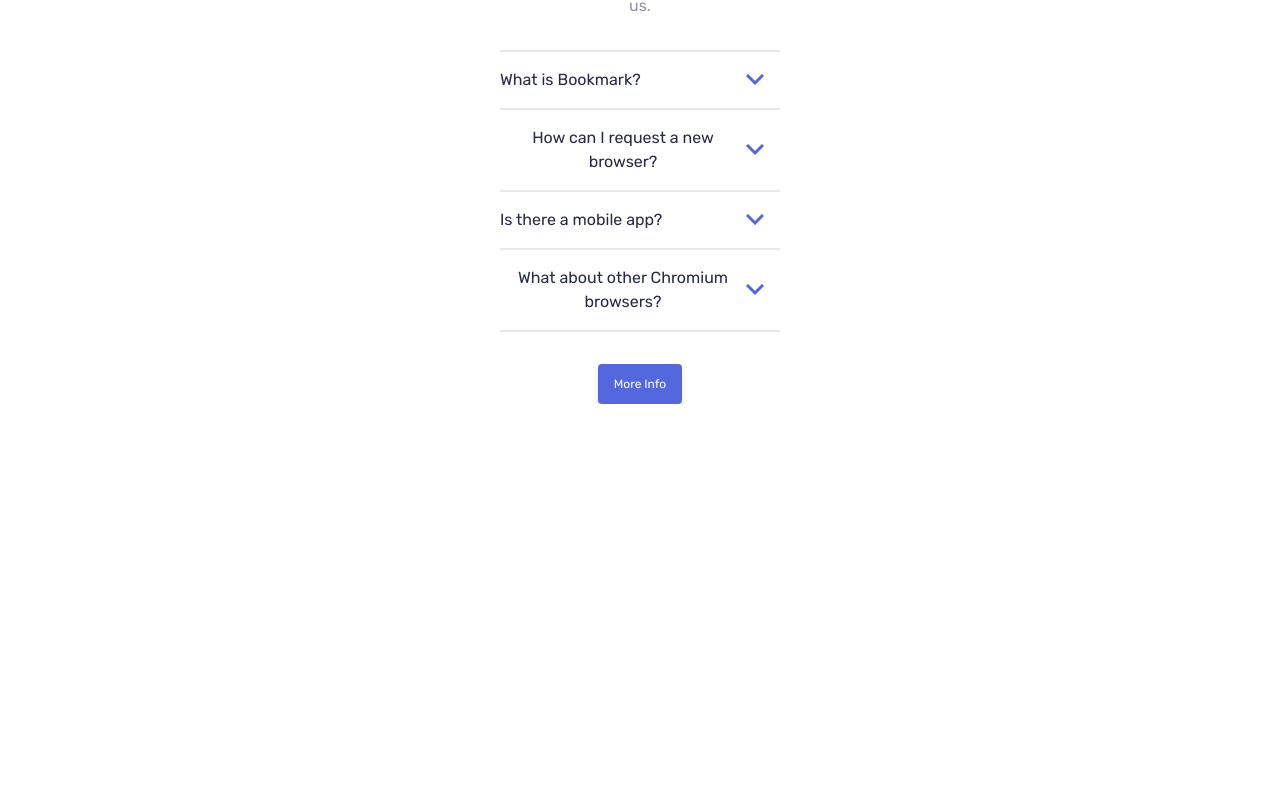
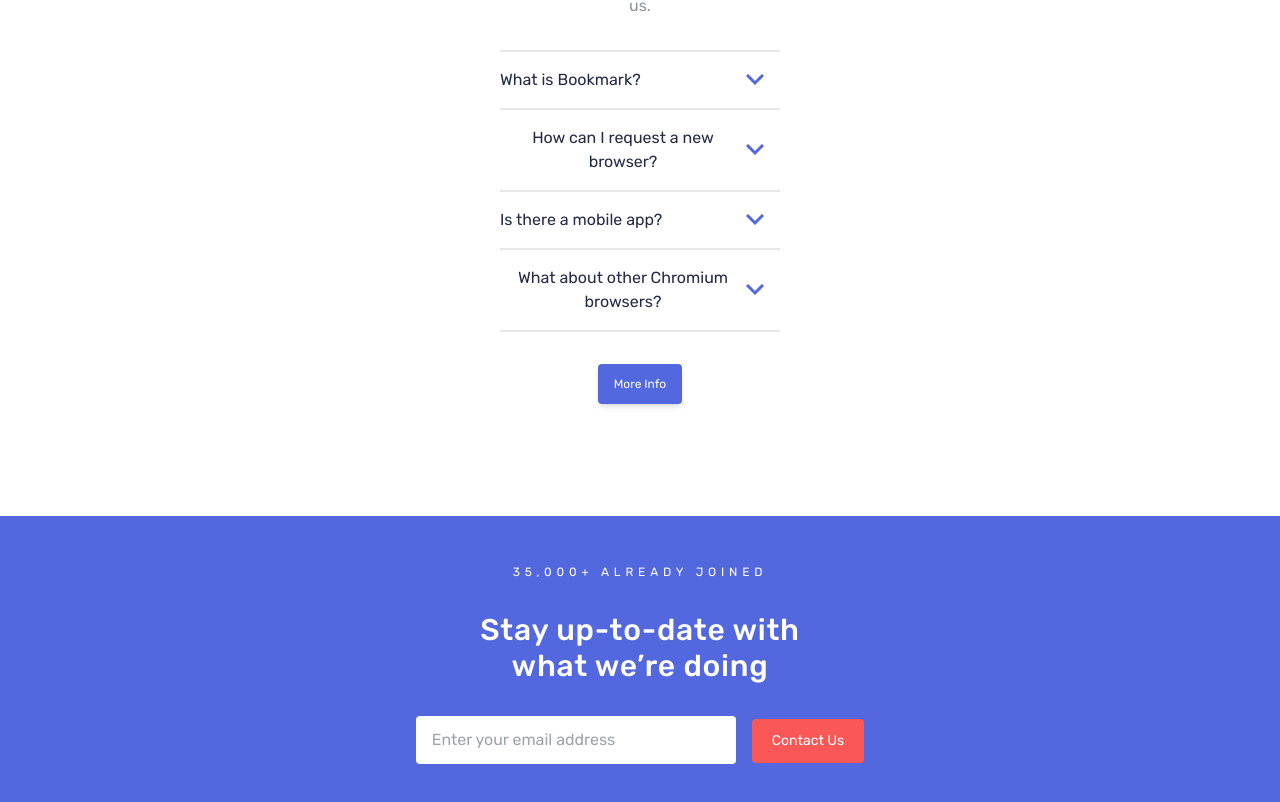
Before and after one commit to payman-hoseini/bookmark-landing-page, a Next.js app: page / in a window 1280 px wide. Shown: the part 2472-3274 px from the top of the page. Before the commit the page ends 2876 px from the top, so only its background shows below. Built offline with nearby package versions, Linux system fonts and the light colour scheme.

Commit message:
input section

```diff
--- a/src/app/page.tsx
+++ b/src/app/page.tsx
@@ -166,6 +166,14 @@ export default function Home() {
               </div>
           </div>
         </div>
+        <div className="bg-Soft-Blue font-Rubik text-center py-12 mt-28">
+          <p className="text-white text-xs tracking-[.3rem]">35,000+ ALREADY JOINED</p>
+          <p className="my-8 font-medium text-white tracking-wide text-3xl w-[30%] mx-auto">Stay up-to-date with what we’re doing</p>
+          <div className="">
+            <input type="text" placeholder="Enter your email address" className="px-4 py-3 rounded w-[25%]"/>
+            <button className="bg-Soft-Red text-white ml-4 py-3 px-5 text-sm rounded">Contact Us</button>
+          </div>
+        </div>
       </main>
     </>
   );
```
